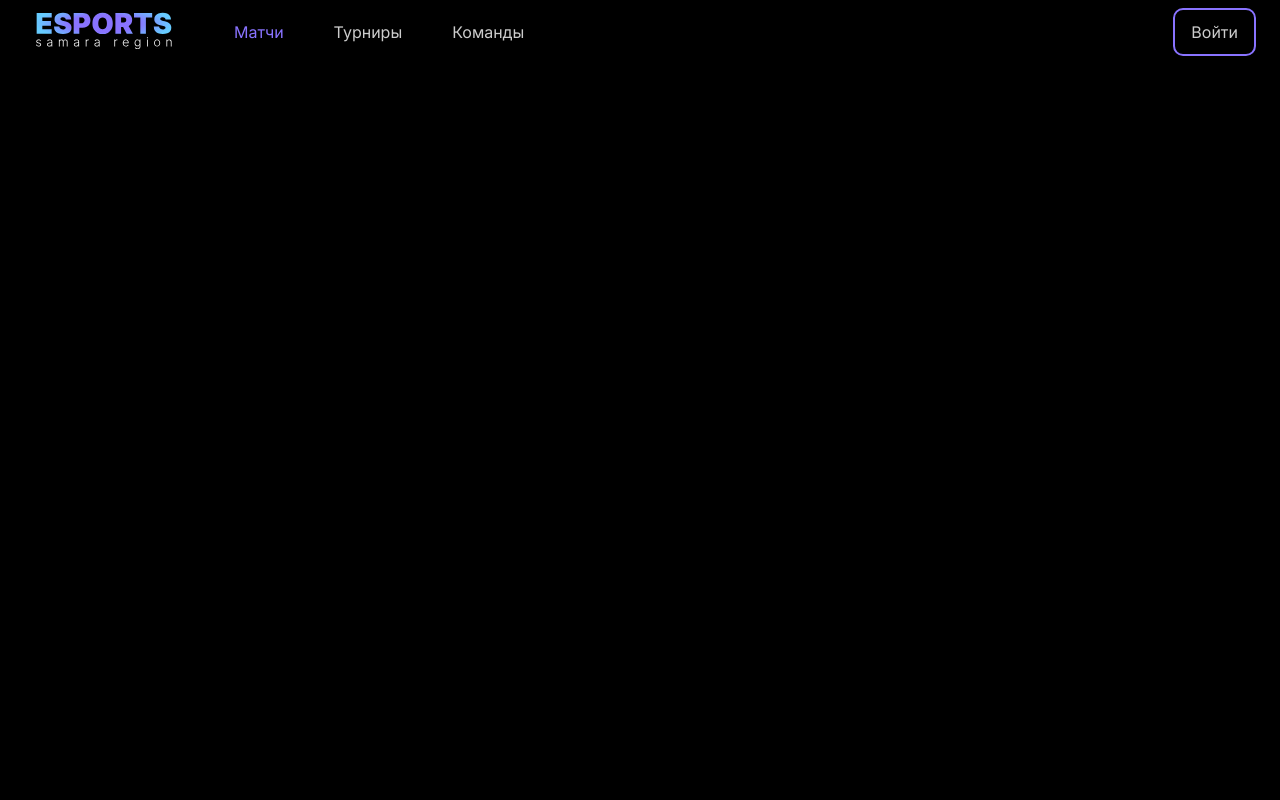
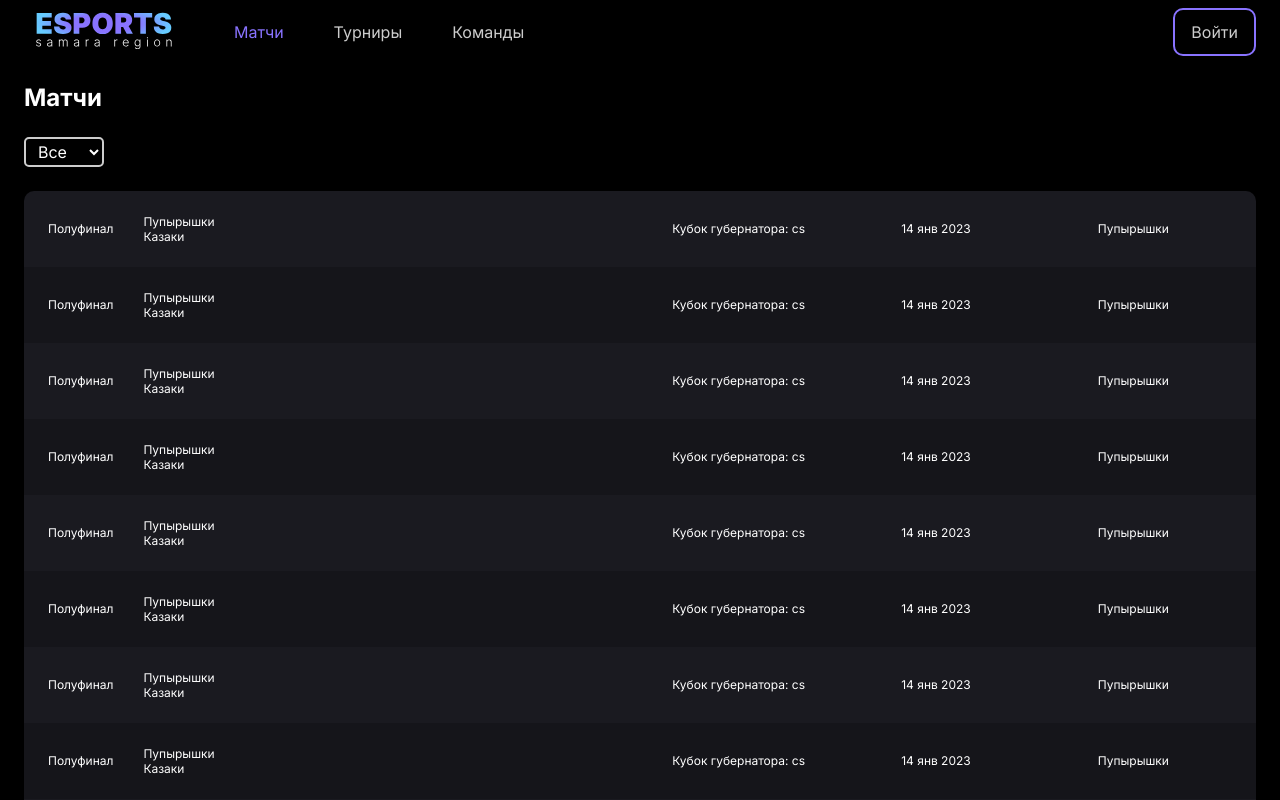
Before and after one commit to katyapank/cybersport_system, a Next.js app in the folder client/: page /matches in a window 1280 px wide. Shown: the top 800 px of the page. Built offline with nearby package versions, Linux system fonts and the light colour scheme.

Commit message:
matches and tournaments

```diff
--- a/client/src/app/matches/page.tsx
+++ b/client/src/app/matches/page.tsx
@@ -1,11 +1,149 @@
-'use client'
+"use client";
 
-import React from 'react'
+import React from "react";
+import styled from "styled-components";
+import Link from "next/link";
+import IMatch from "@/types/match.type";
 
 export default function Page() {
+    const Main = styled.main`
+        display: flex;
+        justify-content: center;
+    `;
+
+    const Container = styled.main`
+        width: 1270px;
+        margin: 83px 24px 32px;
+        min-height: 100lvh;
+    `;
+
+    const MatchesSection = styled.section`
+        margin-top: 24px;
+        width: 100%;
+    `;
+
+    const Matches = styled.div`
+        border-radius: 10px;
+        overflow: hidden;
+    `;
+
+    const Match = styled.div<{ color: string }>`
+        padding: 0 24px;
+        height: 76px;
+        background: ${(props) => props.color};
+        display: flex;
+        justify-content: space-between;
+        align-items: center;
+    `;
+
+    const matches: IMatch[] = Array(10).fill({
+        name: "Полуфинал",
+        date: "14 янв 2023",
+        tournament: "Кубок губернатора: cs",
+        team1: "Пупырышки",
+        team2: "Казаки",
+        winner: "Пупырышки",
+    });
     return (
-        <div>
+        <Main>
+            <Container>
+                <h1>Матчи</h1>
+                <select
+                    id="option"
+                    name="option"
+                    style={{
+                        marginTop: "25px",
+                        border: "2px solid #ccc",
+                        borderRadius: "5px",
+                        height: "30px",
+                        width: "80px",
+                        paddingLeft: "8px",
+                    }}
+                >
+                    <option value="all" style={{ backgroundColor: "#000" }}>
+                        Все
+                    </option>
+                    <option
+                        value="personal"
+                        style={{ backgroundColor: "#000" }}
+                    >
+                        Мои
+                    </option>
+                </select>
 
-        </div>
-    )
+                <MatchesSection>
+                    <Matches>
+                        {matches.map((item: IMatch, index: number) => (
+                            <Link
+                                href={`/matches/${index}?match=${JSON.stringify(
+                                    item
+                                )}`}
+                                key={index}
+                            >
+                                <Match
+                                    color={index % 2 ? "#15151A" : "#1A1A20"}
+                                >
+                                    <div
+                                        style={{
+                                            display: "flex",
+                                            width: "100%",
+                                            alignItems: "center",
+                                            gap: "30px",
+                                        }}
+                                    >
+                                        <div
+                                            style={{
+                                                lineHeight: "76px",
+                                            }}
+                                        >
+                                            <p>{item.name}</p>
+                                        </div>
+                                        <div style={{}}>
+                                            <p>{item.team1}</p>
+                                            <p>{item.team2}</p>
+                                        </div>
+                                    </div>
+
+                                    <div
+                                        style={{
+                                            display: "flex",
+                                            width: "100%",
+                                        }}
+                                    >
+                                        <p
+                                            style={{
+                                                lineHeight: "76px",
+                                                width: "100%",
+                                                textAlign: "center",
+                                            }}
+                                        >
+                                            {item.tournament}
+                                        </p>
+                                        <p
+                                            style={{
+                                                lineHeight: "76px",
+                                                width: "100%",
+                                                textAlign: "center",
+                                            }}
+                                        >
+                                            {item.date}
+                                        </p>
+                                        <p
+                                            style={{
+                                                lineHeight: "76px",
+                                                width: "100%",
+                                                textAlign: "center",
+                                            }}
+                                        >
+                                            {item.winner}
+                                        </p>
+                                    </div>
+                                </Match>
+                            </Link>
+                        ))}
+                    </Matches>
+                </MatchesSection>
+            </Container>
+        </Main>
+    );
 }
```
Also changed, not shown: client/src/app/tournaments/page.tsx (+70 -21 lines), client/src/types/match.type.ts (added, +8 -0 lines).
